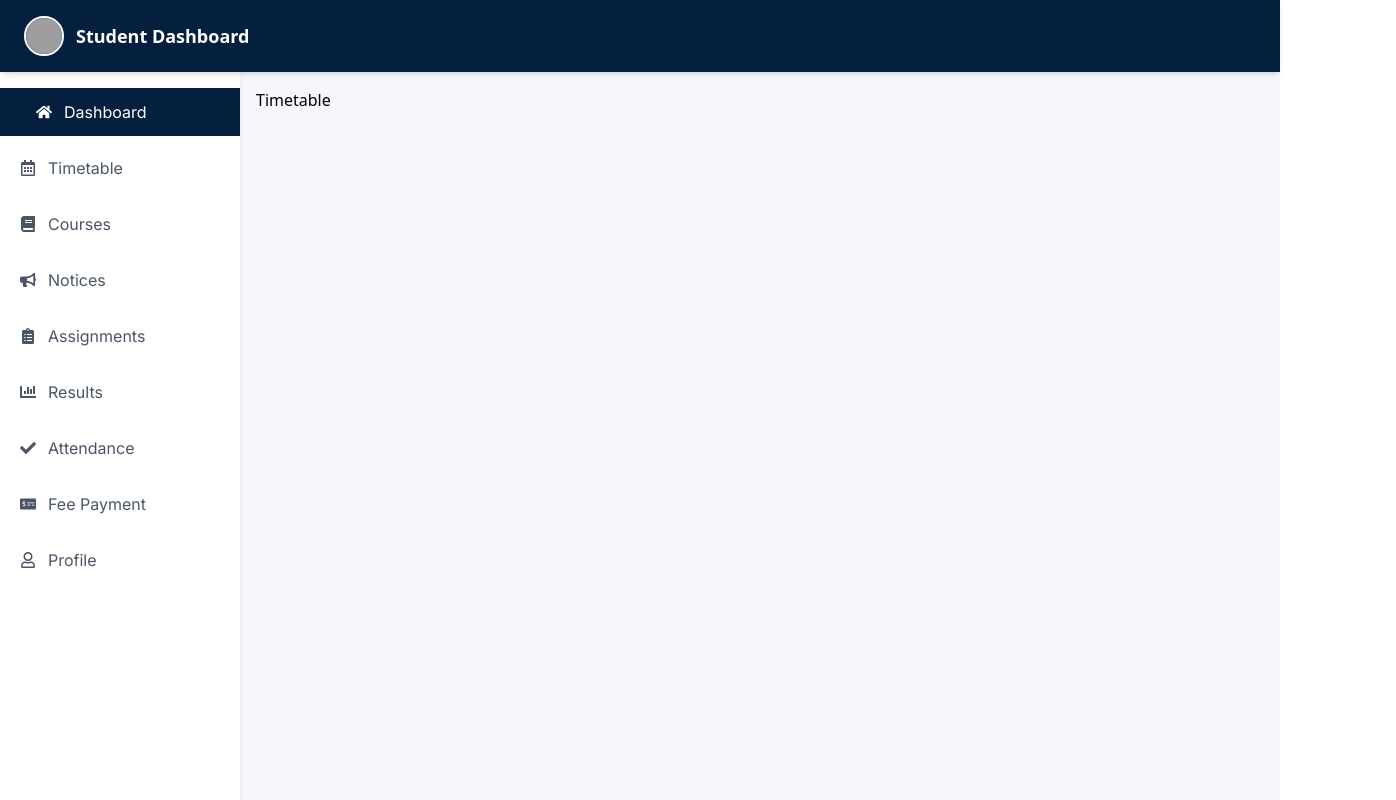
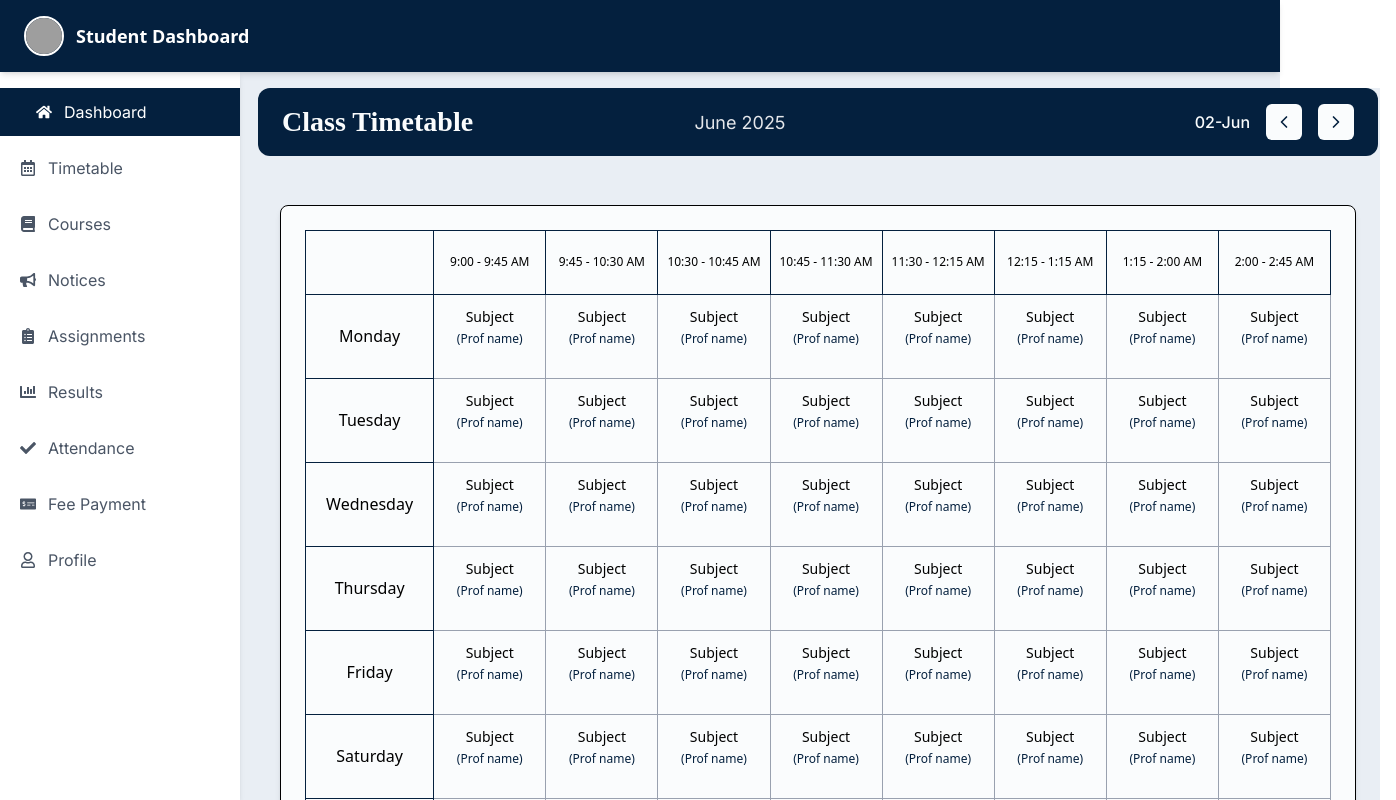
Before and after one commit to Aristiec/SMSfrontend, a React (Vite) app in the folder frontend/: page /timetable in a window 1280 px wide. Shown: the top 800 px of the page, 1396 px wide, since content can reach past the window. Built offline with nearby package versions, Linux system fonts and the light colour scheme; grey boxes are pictures that could not be loaded.

Commit message:
Updated timetable components and dependencies

```diff
--- a/frontend/package.json
+++ b/frontend/package.json
@@ -15,6 +15,7 @@
     "@mui/material": "^7.1.1",
     "@mui/styled-engine-sc": "^7.1.1",
     "@tailwindcss/vite": "^4.1.8",
+    "date-fns": "^4.1.0",
     "lucide-react": "^0.513.0",
     "react": "^19.1.0",
     "react-dom": "^19.1.0",
--- a/frontend/src/App.jsx
+++ b/frontend/src/App.jsx
@@ -18,7 +18,7 @@ import Profile from "./pages/student/Profile";
 function App() {
   return (
     <Router>
-      <div className="min-h-screen bg-[#f5f7fa] flex pt-[72px]">
+      <div className="min-h-screen bg-[#E9EEF4] flex pt-[72px]">
         {/* Navbar */}
         <nav className="w-[240px] fixed left-0 top-[72px] bottom-0 bg-white shadow-md overflow-auto scrollbar-hide">
           <Navbar />
--- /dev/null
+++ b/frontend/src/components/student/TimetableHeader.jsx
@@ -0,0 +1,54 @@
+import React, { useState } from "react";
+import { ChevronLeft, ChevronRight } from "lucide-react";
+import { addWeeks, startOfWeek, format } from "date-fns";
+
+const TimetableHeader = () => {
+  const [currentWeek, setCurrentWeek] = useState(0);
+
+  const getFormattedWeekRange = (weekOffset) => {
+    const today = new Date();
+    const start = startOfWeek(addWeeks(today, weekOffset), { weekStartsOn: 1 });
+    const end = addWeeks(start, 1);
+    return `${format(start, "dd MMM")} - ${format(
+      addWeeks(start, 1),
+      "dd MMM"
+    )}`;
+  };
+
+  return (
+    <header className="bg-[#04203e] flex justify-between items-center rounded-[12px] w-[1120px] h-[68px] px-[24px] py-[12px] text-[#FAFCFD] font-[Inter] mx-auto">
+      <div className="flex items-center">
+        <h1 className="text-[28px] font-bold font-[Merriweather]">
+          Class Timetable
+        </h1>
+      </div>
+      <p className="absolute left-1/2 transform -translate-x-1/2 text-[18px] text-gray-200 ml-[100px]">
+        {format(addWeeks(new Date(), currentWeek), "MMMM yyyy")}
+      </p>
+      <div className="flex items-center space-x-4">
+        <span className="text-[16px] text-[#FAFCFD] font-medium">
+          {format(
+            startOfWeek(addWeeks(new Date(), currentWeek), { weekStartsOn: 1 }),
+            "dd-MMM"
+          )}
+        </span>
+
+        <button
+          onClick={() => setCurrentWeek((prev) => prev - 1)}
+          className="p-2 bg-[#FAFCFD] rounded-md transition-colors"
+        >
+          <ChevronLeft className="h-5 w-5 text-[#04203e]" />
+        </button>
+
+        <button
+          onClick={() => setCurrentWeek((prev) => prev + 1)}
+          className="p-2 bg-[#FAFCFD] rounded-md transition-colors"
+        >
+          <ChevronRight className="h-5 w-5 text-[#04203e]" />
+        </button>
+      </div>
+    </header>
+  );
+};
+
+export default TimetableHeader;
--- a/frontend/src/pages/student/Timetable.jsx
+++ b/frontend/src/pages/student/Timetable.jsx
@@ -1,7 +1,87 @@
-import React from "react";
+import React, { useState } from "react";
+import TimetableHeader from "../../components/student/TimetableHeader";
 
-const Timetable = () => {
-  return <div>Timetable</div>;
+const TimetablePage = () => {
+  const days = [
+    "Monday",
+    "Tuesday",
+    "Wednesday",
+    "Thursday",
+    "Friday",
+    "Saturday",
+    "Saturday",
+  ];
+
+  const timeSlots = [
+    "9:00 - 9:45 AM",
+    "9:45 - 10:30 AM",
+    "10:30 - 10:45 AM",
+    "10:45 - 11:30 AM",
+    "11:30 - 12:15 AM",
+    "12:15 - 1:15 AM",
+    "1:15 - 2:00 AM",
+    "2:00 - 2:45 AM",
+  ];
+
+  return (
+    <div className="min-h-screen bg-[#E9EEF4]">
+      {/* Header */}
+      <TimetableHeader />
+      <div className="min-h-screen bg-[#E9EEF4] flex items-center justify-center p-6">
+        <div
+          className="bg-[#FAFCFD] rounded-lg shadow-md border border-#04203E] p-6"
+          style={{ width: "1076px" }}
+        >
+          <table className="w-full border-collapse">
+            {/* Header Row */}
+            <thead>
+              <tr>
+                <th
+                  className=" text-xs font-medium text-center border border-[#04203E]"
+                  style={{ width: "132px", height: "64px" }}
+                ></th>
+                {timeSlots.map((time, index) => (
+                  <th
+                    key={index}
+                    className=" text-xs font-medium text-center border border-[#04203E]"
+                    style={{ width: "118px", height: "64px" }}
+                  >
+                    {time}
+                  </th>
+                ))}
+              </tr>
+            </thead>
+
+            {/* Body Rows */}
+            <tbody>
+              {days.map((day, dayIndex) => (
+                <tr key={dayIndex}>
+                  <td
+                    className=" font-medium text-center border border-[#04203E]"
+                    style={{ width: "132px", height: "84px" }}
+                  >
+                    {day}
+                  </td>
+                  {timeSlots.map((_, timeIndex) => (
+                    <td
+                      key={timeIndex}
+                      className="text-center border border-gray-400 align-top"
+                      style={{ width: "118px", height: "84px" }}
+                    >
+                      <div className="text-sm font-medium pt-3">Subject</div>
+                      <div className="text-xs text-[#04203E] mt-1">
+                        (Prof name)
+                      </div>
+                    </td>
+                  ))}
+                </tr>
+              ))}
+            </tbody>
+          </table>
+        </div>
+      </div>
+    </div>
+  );
 };
 
-export default Timetable;
+export default TimetablePage;
```
Also changed, not shown: 1 other file (tests, documents, lock files or other folders).
